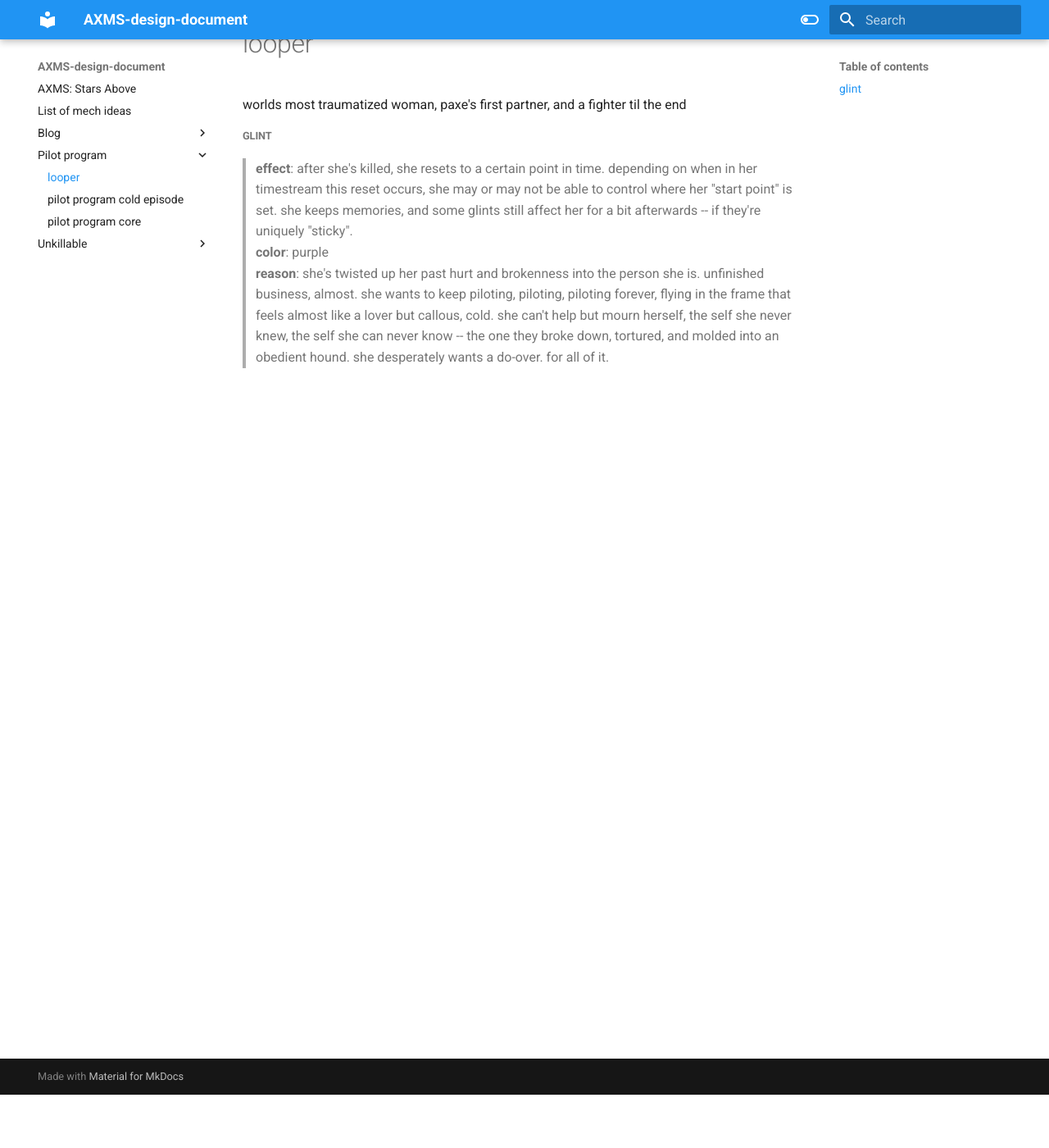
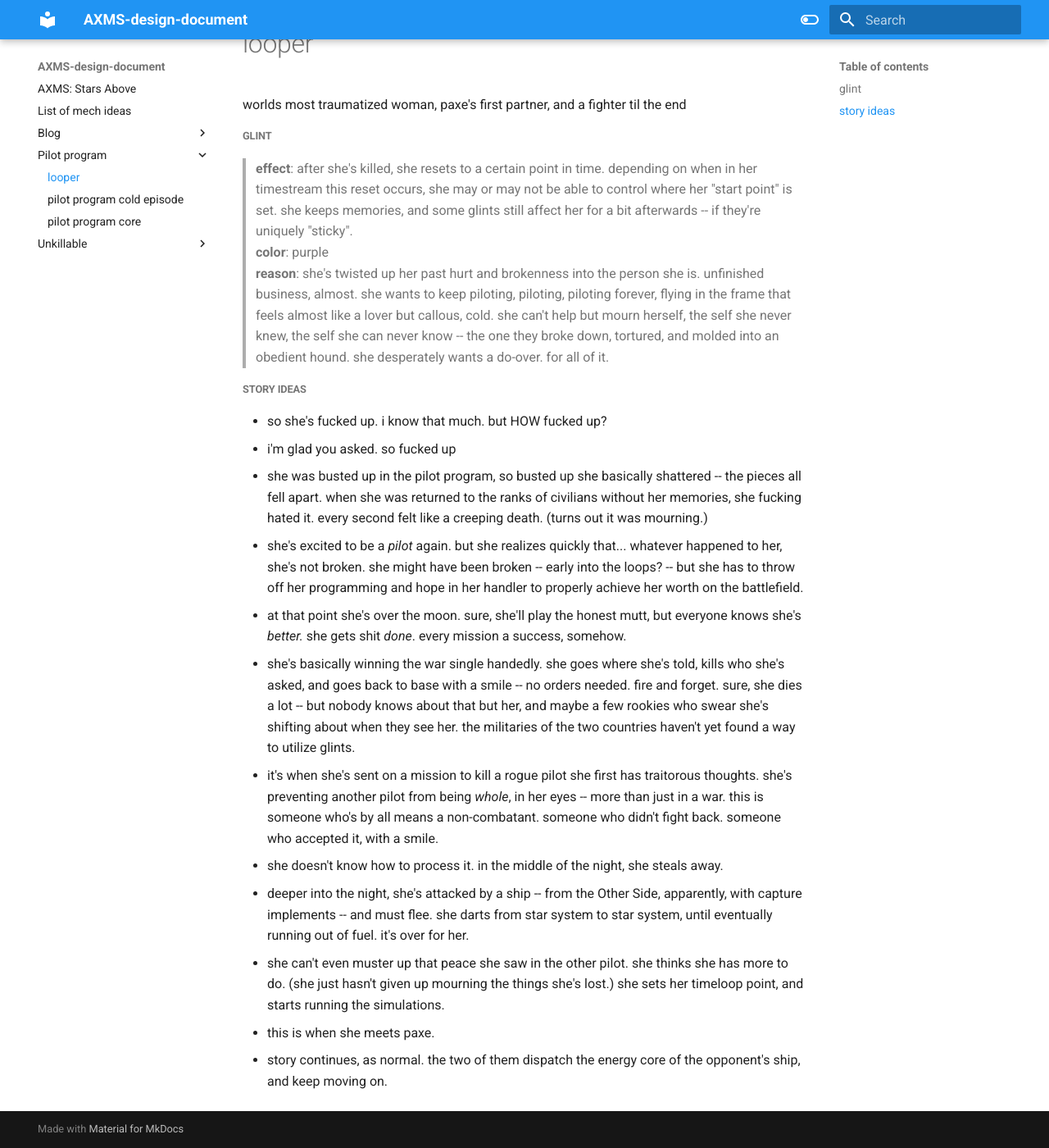
Before and after one commit to noclueumbreon/AXMS, an MkDocs documentation site: the page built from docs/pilot program/looper.md, in a window 1280 px wide and 1400 px high, scrolled down 65 px. Shown: the whole window at 82% size. Built offline with MkDocs 1.6.1 and Material for MkDocs 9.7.7, drawn with Linux system fonts in a browser that asks for light colours.

Commit message:
vault backup: 2025-01-07 05:45:19

```diff
--- a/docs/pilot program/looper.md
+++ b/docs/pilot program/looper.md
@@ -10,3 +10,17 @@ worlds most traumatized woman, paxe's first partner, and a fighter til the end
 > **effect**: after she's killed, she resets to a certain point in time. depending on when in her timestream this reset occurs, she may or may not be able to control where her "start point" is set. she keeps memories, and some glints still affect her for a bit afterwards -- if they're uniquely "sticky".
 > **color**: purple
 > **reason**: she's twisted up her past hurt and brokenness into the person she is. unfinished business, almost. she wants to keep piloting, piloting, piloting forever, flying in the frame that feels almost like a lover but callous, cold. she can't help but mourn herself, the self she never knew, the self she can never know -- the one they broke down, tortured, and molded into an obedient hound. she desperately wants a do-over. for all of it.
+
+##### story ideas
+- so she's fucked up. i know that much. but HOW fucked up?
+- i'm glad you asked. so fucked up
+- she was busted up in the pilot program, so busted up she basically shattered -- the pieces all fell apart. when she was returned to the ranks of civilians without her memories, she fucking hated it. every second felt like a creeping death. (turns out it was mourning.)
+- she's excited to be a *pilot* again. but she realizes quickly that... whatever happened to her, she's not broken. she might have been broken -- early into the loops? -- but she has to throw off her programming and hope in her handler to properly achieve her worth on the battlefield.
+- at that point she's over the moon. sure, she'll play the honest mutt, but everyone knows she's *better.* she gets shit *done*. every mission a success, somehow.
+- she's basically winning the war single handedly. she goes where she's told, kills who she's asked, and goes back to base with a smile -- no orders needed. fire and forget. sure, she dies a lot -- but nobody knows about that but her, and maybe a few rookies who swear she's shifting about when they see her. the militaries of the two countries haven't yet found a way to utilize glints.
+- it's when she's sent on a mission to kill a rogue pilot she first has traitorous thoughts. she's preventing another pilot from being *whole*, in her eyes -- more than just in a war. this is someone who's by all means a non-combatant. someone who didn't fight back. someone who accepted it, with a smile.
+- she doesn't know how to process it. in the middle of the night, she steals away.
+- deeper into the night, she's attacked by a ship -- from the Other Side, apparently, with capture implements -- and must flee. she darts from star system to star system, until eventually running out of fuel. it's over for her.
+- she can't even muster up that peace she saw in the other pilot. she thinks she has more to do. (she just hasn't given up mourning the things she's lost.) she sets her timeloop point, and starts running the simulations.
+- this is when she meets paxe.
+- story continues, as normal. the two of them dispatch the energy core of the opponent's ship, and keep moving on.
```
Also changed, not shown: docs/unkillable/paxe.md (+1 -1 lines).
